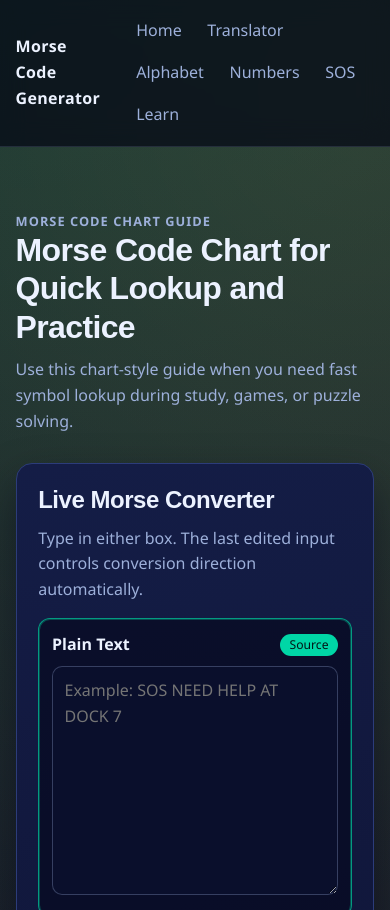
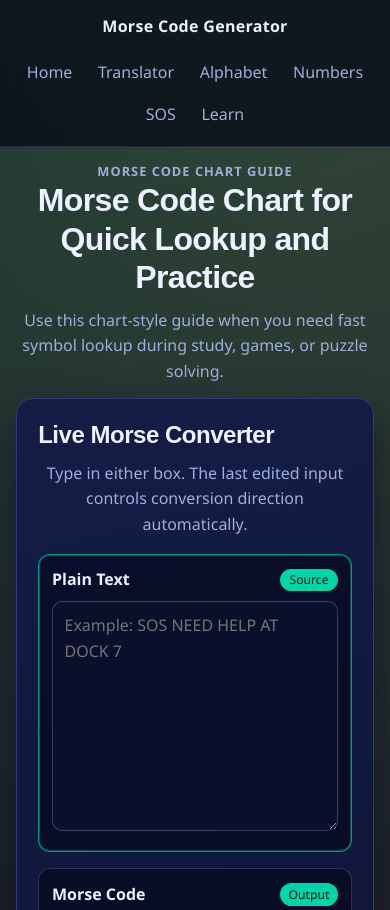
Before and after one commit to williamadamseo1-creator/morsecodegenerators.org, a plain HTML site: page morse-code-chart/index.html in a window 390 px wide. Shown: the top 910 px of the page. Drawn offline with Linux system fonts and the light colour scheme.

Commit message:
Improve first-fold visibility and mobile heading alignment

```diff
--- a/styles.css
+++ b/styles.css
@@ -133,7 +133,7 @@ nav a:focus-visible {
 }
 
 .hero {
-  padding: 4rem 0 1.6rem;
+  padding: 2rem 0 0.8rem;
 }
 
 .eyebrow {
@@ -175,7 +175,13 @@ h1 {
 }
 
 .page-hero {
-  padding-bottom: 0.6rem;
+  padding-top: 1.2rem;
+  padding-bottom: 0.35rem;
+}
+
+.page-hero + .panel,
+.hero + .panel {
+  margin-top: 0.65rem;
 }
 
 .button-link {
@@ -595,4 +601,37 @@ summary {
   .site-header {
     position: static;
   }
+
+  .nav-wrap {
+    flex-direction: column;
+    align-items: center;
+  }
+
+  nav {
+    justify-content: center;
+  }
+
+  .hero,
+  .page-hero {
+    text-align: center;
+    padding-top: 0.9rem;
+    padding-bottom: 0.2rem;
+  }
+
+  .hero p {
+    margin-inline: auto;
+  }
+
+  .panel-lead {
+    text-align: center;
+  }
+
+  h1 {
+    margin-inline: auto;
+    max-width: 24ch;
+  }
+
+  .eyebrow {
+    text-align: center;
+  }
 }
```
